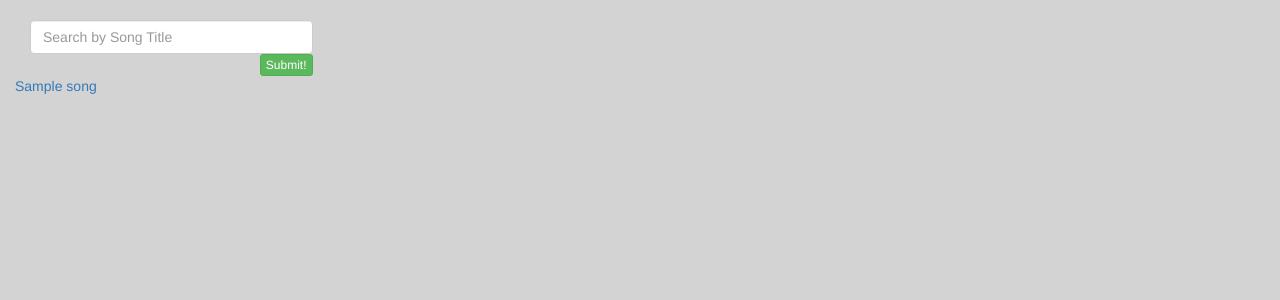
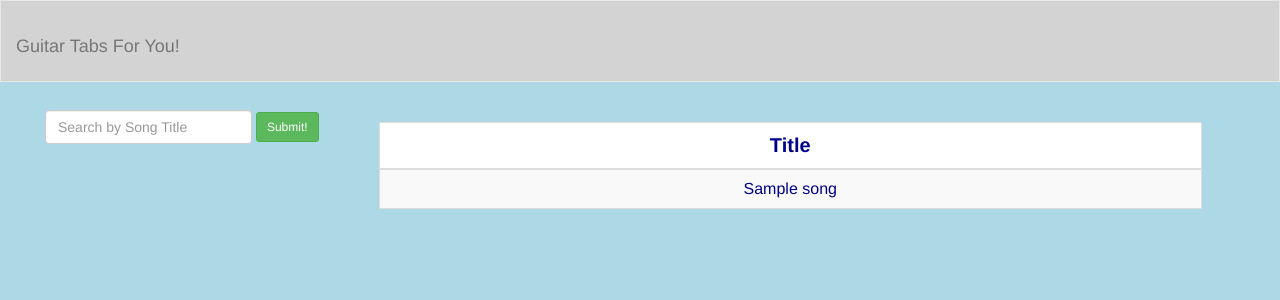
Before and after one commit to destanton/guitar_tabs, a Django app: template guitartabs/templates/index.html in a window 1280 px wide. Shown: the top 300 px of the page. Run offline with Django 3.2, Linux system fonts and the light colour scheme; the template is opened without the code that fills it: most values are stand-ins (such as "Sample title", 1, 10 or a date in 2020); some libraries are stand-ins or nearby versions.

Commit message:
working on styling

```diff
--- /dev/null
+++ b/guitartabs/tabs/static/css/main.css
@@ -0,0 +1,21 @@
+.tabs-table{
+  background-color: white;
+  text-align: center;
+}
+.tabs-table a{
+  color: darkblue;
+  font-size: 16px;
+
+}
+
+.tabs-table th{
+  text-align: center;
+  font-size: 20px;
+  color: darkblue;
+}
+
+.navbar-custom {
+  background-color: lightgrey;
+  color: white;
+  border-radius: 0;
+}
--- a/guitartabs/templates/base.html
+++ b/guitartabs/templates/base.html
@@ -5,16 +5,29 @@
     <meta charset="utf-8">
     <title>TabAwesome!</title>
     <link rel="stylesheet" href="{% static 'css/bootstrap.css' %}" media="screen" title="no title">
+    <link rel="stylesheet" href="{% static 'css/main.css' %}" media="screen" title="no title">
     <style media="screen">
       body {
-        background-color: lightgrey;
+        background-color: lightblue;
+        color: darkblue;
       }
     </style>
   </head>
   <body>
+    <nav class="navbar navbar-default navbar-custom navbar-fixed top">
 
+
+    <div class="container-fluid">
+      <div class="navbar-header">
+
+
+      <h1 class="navbar-brand">Guitar Tabs For You!</h1>
+
+</div>
+</nav>
     {% block content %}
-
+    <h3 class="navbar-brand">Search for Guitar Tabs by Song Title</h3>
+    </div>
     {% endblock %}
 
   </body>
--- a/guitartabs/templates/index.html
+++ b/guitartabs/templates/index.html
@@ -7,31 +7,38 @@
   </head>
   <body>
     {% block content %}
+    <nav class="navbar-header">
     <div class="container-fluid">
-        <div class="form-group">
-          <div class="col-xs-3">
+        <div class="collapse navbar-collapse">
+
             <label for="ex2"></label>
-              <form class="" action="" method="get">
+              <form class="navbar-form navbar-left" action="" method="get">
                 <input type="text" id="ex2" name="song_title" placeholder="Search by Song Title" class="form-control">
-                <input type="submit" name="" class="btn btn-success btn-xs pull-right" value="Submit!">
+                <input type="submit" name="" class="btn btn-success btn-sm" value="Submit!">
               </form>
+
             </div>
+  </nav>
+        <div class="col-md-8">
+              <table class="tabs-table table table-striped table-bordered">
+                <br>
+                <thead>
+                  <tr>
+                    <th>Title</th>
+                  </tr>
+                </thead>
+                <tbody>
+                    {% for link, song in song_links %}
+                    <tr>
+                      <td>
+                        <a href="{{ link }}">{{ song }}</a>
+                      </td>
+                    </tr>
+                    {% endfor %}
+                </tbody>
+              </table>
         </div>
     </div>
-    <div class="container-fluid">
-      <table class="table table-striped">
-        <tbody>
-          <tr>
-            {% for link, song in song_links %}
-              <a href="{{ link }}">{{ song }}</a> <br>
-            {% endfor %}
-            </div>
-          </tr>
-        </tbody>
-      </table>
-    </div>
-    {% endblock %}
-
-
   </body>
 </html>
+    {% endblock %}
```
Also changed, not shown: guitartabs/templates/song.html (+6 -1 lines).
